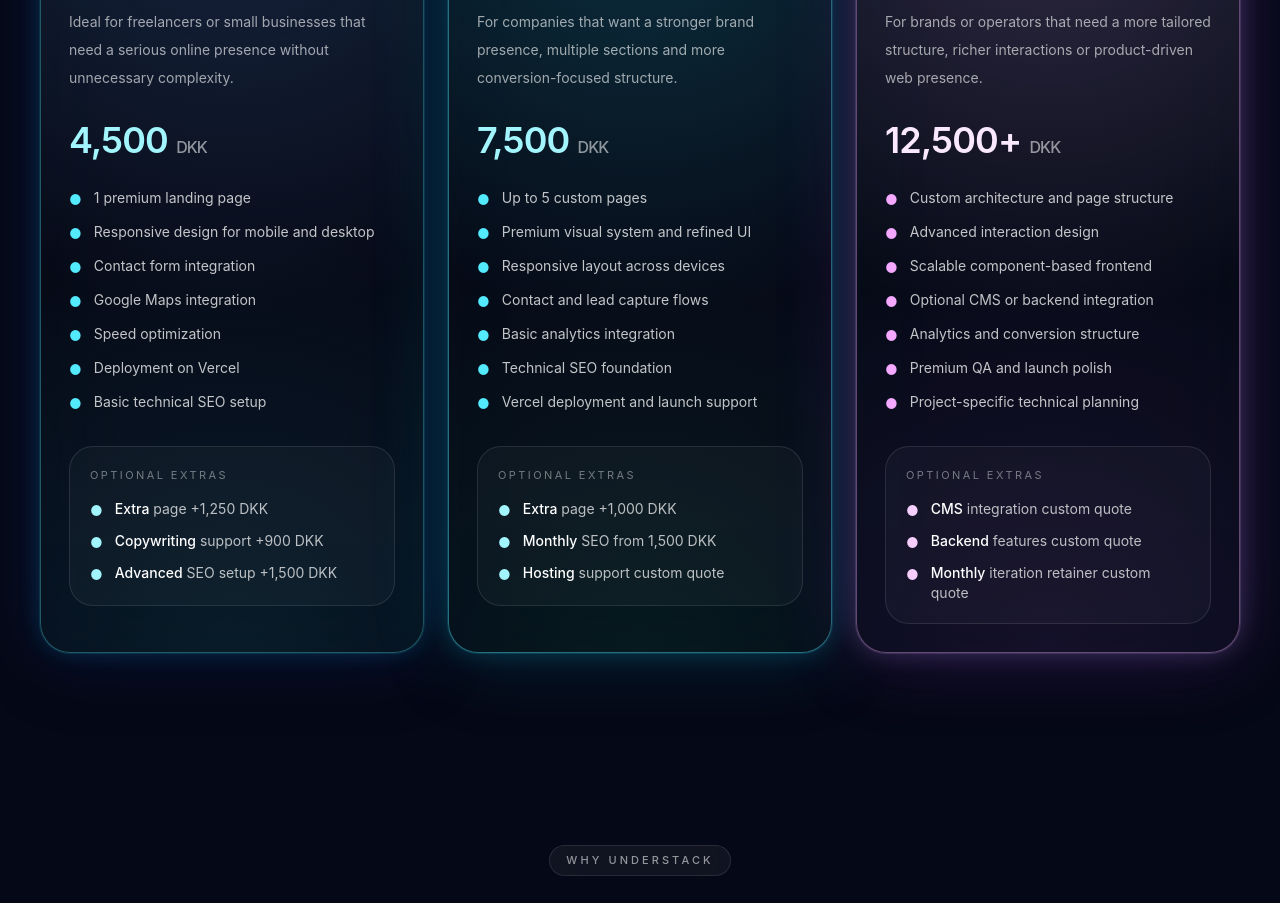
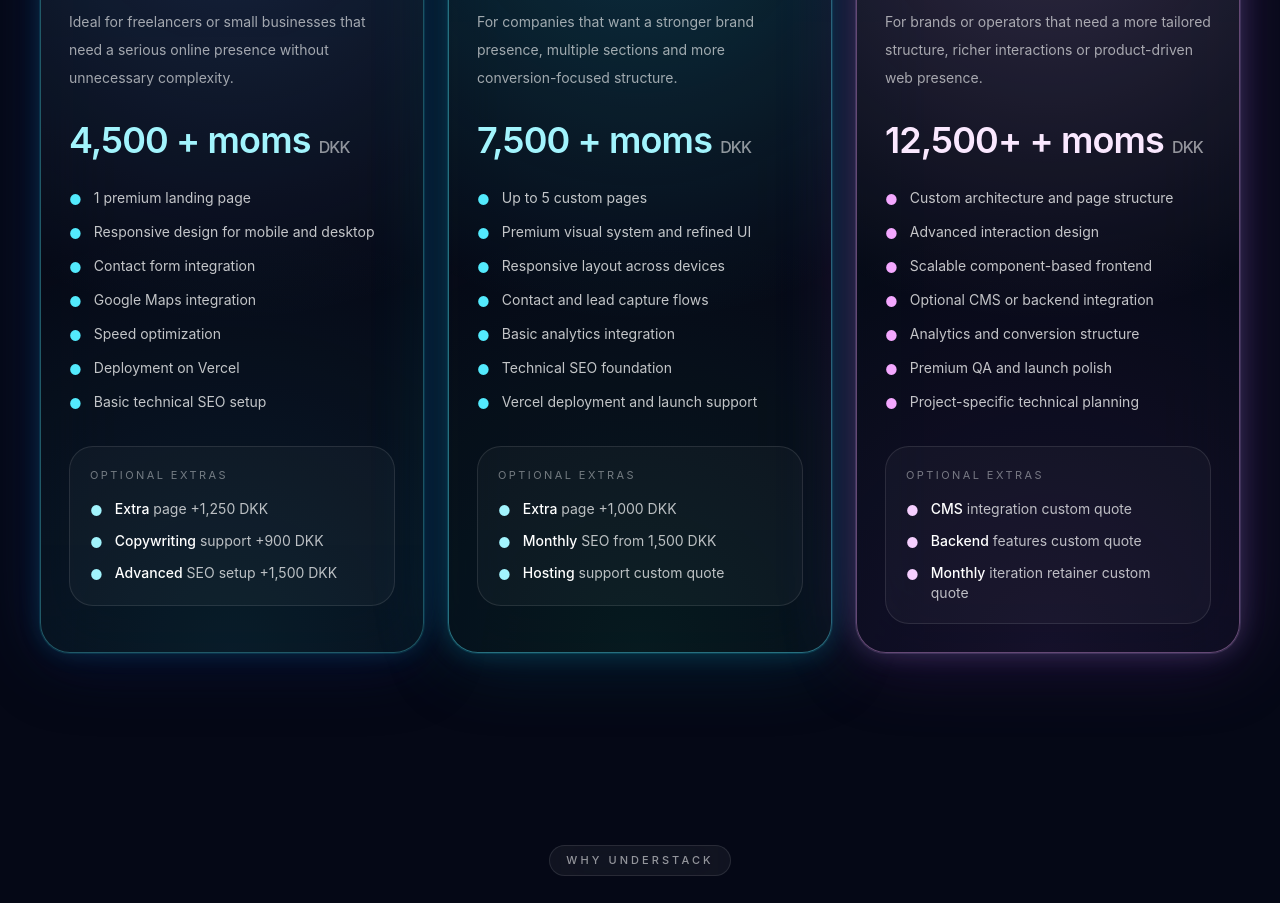
Before and after one commit to Dposleman/understack-site, a React (Vite) app: page / in a window 1280 px wide. Shown: the part 4200-5103 px from the top of the page. Built offline with nearby package versions, Linux system fonts and the light colour scheme.

Commit message:
pricing: add + moms to website package prices

```diff
--- a/src/App.tsx
+++ b/src/App.tsx
@@ -368,7 +368,7 @@ function PricingCards() {
           accent="blue"
           title="Basic Landing Website"
           subtitle="Ideal for freelancers or small businesses that need a serious online presence without unnecessary complexity."
-          price="4,500"
+          price="4,500 + moms"
           items={[
             "1 premium landing page",
             "Responsive design for mobile and desktop",
@@ -389,7 +389,7 @@ function PricingCards() {
           accent="cyan"
           title="Business Website"
           subtitle="For companies that want a stronger brand presence, multiple sections and more conversion-focused structure."
-          price="7,500"
+          price="7,500 + moms"
           items={[
             "Up to 5 custom pages",
             "Premium visual system and refined UI",
@@ -410,7 +410,7 @@ function PricingCards() {
           accent="purple"
           title="Custom Website / Platform"
           subtitle="For brands or operators that need a more tailored structure, richer interactions or product-driven web presence."
-          price="12,500+"
+          price="12,500+ + moms"
           items={[
             "Custom architecture and page structure",
             "Advanced interaction design",
```
